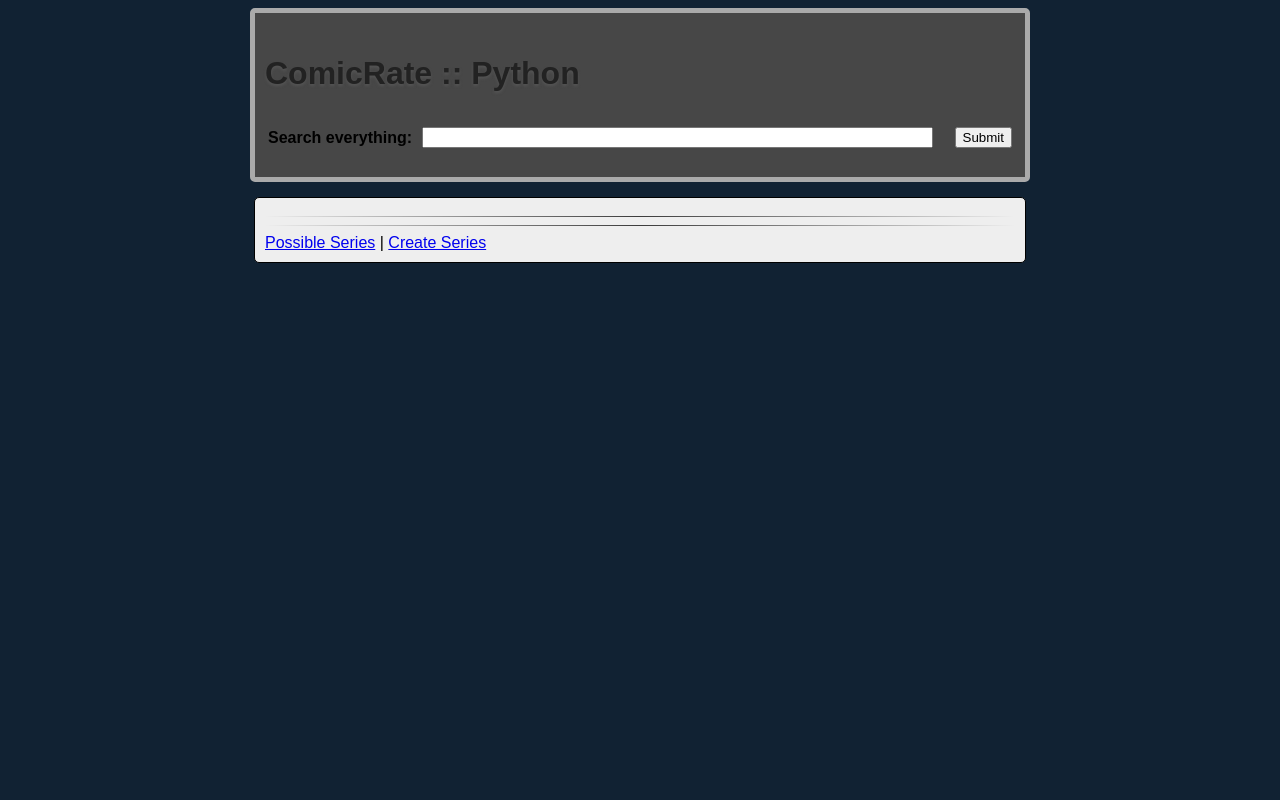
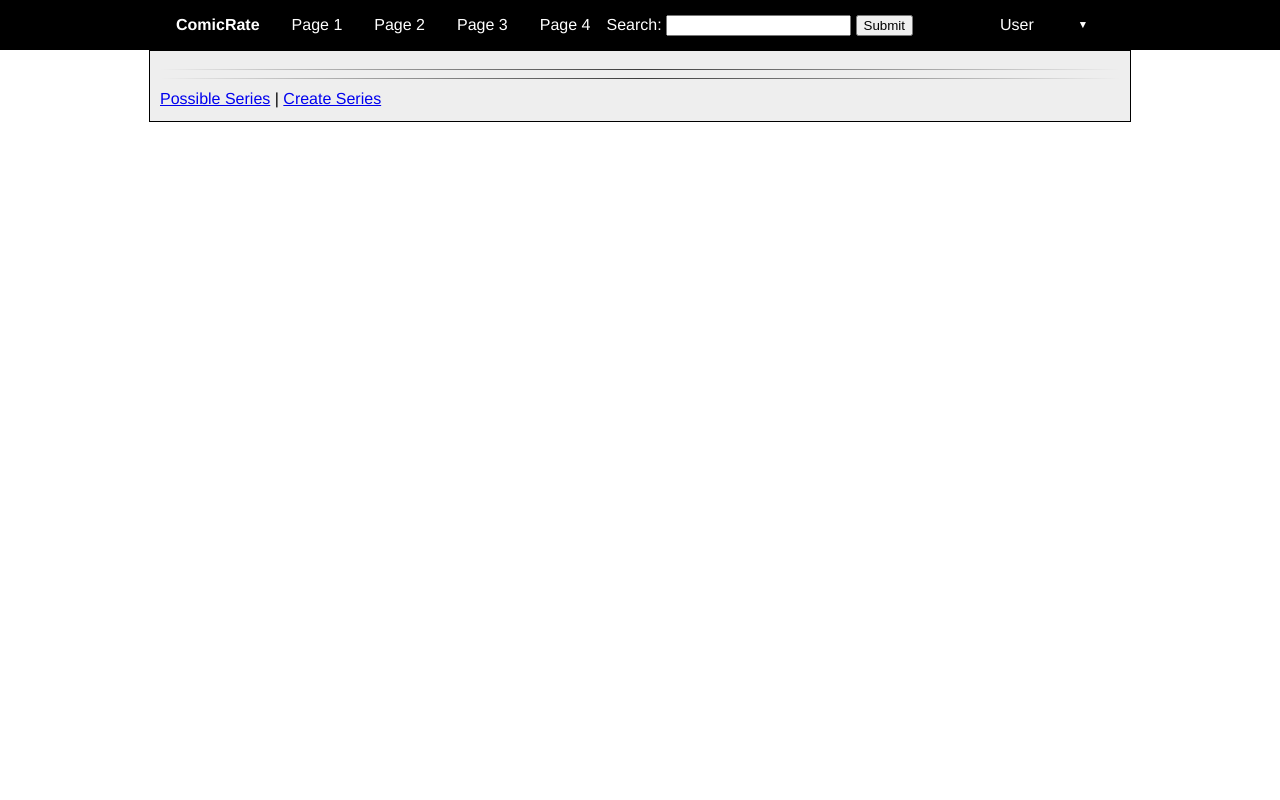
Before and after one commit to tekton/ComicsDjango, a Django app: template templates/index.html in a window 1280 px wide. Run offline with Django 3.2, Linux system fonts and the light colour scheme; the template is opened without the code that fills it, so the values that code supplies are empty; some libraries are stand-ins or nearby versions.

Commit message:
updating root file for views

```diff
--- a/templates/root.html
+++ b/templates/root.html
@@ -1,23 +1,129 @@
-<html>
+<!doctype html>
+<html lang="en">
 <head>
-    <script src="//ajax.googleapis.com/ajax/libs/jquery/1.8.3/jquery.min.js"></script>
-    <script src="//ajax.googleapis.com/ajax/libs/jqueryui/1.9.2/jquery-ui.min.js"></script>
-    <link rel="stylesheet" href="http://code.jquery.com/ui/1.9.2/themes/base/jquery-ui.css">
-    <title>{% block title %}{% endblock %}</title>
-    {% block head %}{% endblock %}
-    <style type="text/css">
+	<style>
+
+		/*
+		 * Really, REALLY base reset
+		 */
+		html,
 		body {
-    		font-family: sans-serif;
-    		background: #123;
+			margin: 0;
+			padding: 0;
+			font-size: 16px;
+			line-height: 1.5em;
+			font-family: Helvetica, Arial, sans-serif;
 		}
 
+		/*
+		 * Various helpers
+		 */
+		.pull-left {
+			float: left;
+		}
+		.pull-right {
+			float: right;
+		}
+		.ninja {
+			visibility: hidden;
+			color: black;
+			background-color: black;
+			display: none;
+		}
+
+		/*
+		 * Base Site Header Styles
+		 */
+		#siteheader {
+			height: 50px;
+			font-size: 1em;
+			line-height: 50px;
+		}
+		#siteheader a {
+			text-decoration: none;
+		}
+		#siteheader h1 {
+			margin: 0 1em;
+			padding: 0;
+			font-size: 1em;
+			float: left;
+		}
+		#siteheader ul.nav,
+		#siteheader ul.nav ul {
+			margin: 0;
+			padding: 0;
+			list-style-type: none;
+		}
+		#siteheader ul.nav > li {
+			display: block;
+			float: left;
+		}
+		#siteheader ul.nav li a {
+			display: block;
+			padding: 0 1em;
+		}
+		#siteheader ul.nav li.dropdown {
+			position: relative;
+			min-width: 120px;
+		}
+		#siteheader ul.nav li.dropdown ul.dropdown-menu {
+			display: none;
+			position: absolute;
+			top: 50px;
+			left: 0;
+			right: 0;
+			background-color: #333;
+		}
+
+
+		i[class^="icon-"] {
+			font-size: .65em;
+			margin: 0 0 0 .5em;
+			padding: 0;
+			float: right;
+		}
+		i.icon-triangle-down:after {
+			content: '\25bc';
+		}
+
+		/*
+		 * Color Definitions
+		 */
+		#siteheader {
+			background-color: #000;
+		}
+		#siteheader,
+		#siteheader a {
+			color: #FFF;
+		}
+		ul.nav li a:hover {
+			background-color: #333;
+		}
+
+		/*
+		 * Custom additions
+		 */
+		#usernav ul.nav {
+			margin: 0 1em;
+		}
+
+		/*
+		 * Sets width for site header content
+		 * Leave margin as auto and just define width
+		 */
+		#siteheader .wrapper {
+			width: 960px;
+			margin: auto;
+		}
+		/*** old ***/
+
     	#container, #head {
-    		width: 750px;
+    		width: 960px;
     		margin: 0 auto;
     		padding: 10px;
     		border: 1px solid black;
     		background: #eee;
-    		border-radius: 5px;
+    		/*border-radius: 5px;*/
     	}
 
 		#head h3 {
@@ -47,21 +153,97 @@
 		    background-image:     -ms-linear-gradient(left, rgba(0,0,0,0), rgba(0,0,0,0.75), rgba(0,0,0,0));
 		    background-image:      -o-linear-gradient(left, rgba(0,0,0,0), rgba(0,0,0,0.75), rgba(0,0,0,0));
 		}
+	</style>
 
-    </style>
+    <script src="//ajax.googleapis.com/ajax/libs/jquery/1.8.3/jquery.min.js"></script>
+    <script src="//ajax.googleapis.com/ajax/libs/jqueryui/1.9.2/jquery-ui.min.js"></script>
+    <link rel="stylesheet" href="http://code.jquery.com/ui/1.9.2/themes/base/jquery-ui.css">
+    <title>{% block title %}{% endblock %}</title>
+    {% block head %}{% endblock %}
+
 </head>
-	<div id="head">
-		<h3><a href="{% url HomeComics.views.index %}">ComicRate :: Python</a></h3>
-	    <div style="margin: 0 auto; width: 750px;">
+	<header id="siteheader">
+		<div class="wrapper">
+			<h1><a href="{% url HomeComics.views.index %}">ComicRate</a></h1>
+			<nav id="sitenav">
+				<ul class="nav">
+					<li><a href="#">Page 1</a></li>
+					<li><a href="#">Page 2</a></li>
+					<li><a href="#">Page 3</a></li>
+					<li><a href="#">Page 4</a></li>
+				</ul>
+			</nav>
+			<div id="search">
+				<ul class="nav">
+					<li>
 						<form action="{% url HomeComics.search.search_all %}" method="POST">
     	        			{% csrf_token %}
-    	        <table width="100%"><tr><th align="left" style="width:150px"><label for="id_search_data">Search everything:</label></th><td><input type="text" name="search_data" id="id_search_data" style="width:100%"/></td><td align="right" style="width:75px"><input type="Submit"></td></tr></table>
+    	        			<label for="id_search_data">Search:</label>
+    	        			<input type="text" name="search_data" id="id_search_data" />
+    	        			<input type="Submit" />
     	    			</form>
+					</li>
+				</ul>
+			</div>
+			<div id="usernav">
+				<ul class="nav pull-right">
+					<li class="dropdown">
+						<a href="#">User <i class="icon-triangle-down"></i></a>
+						<ul class="dropdown-menu">
+							<li><a href="#">Settings</a></li>
+							<li><a href="#">Logout</a></li>
+						</ul>
+					</li>
+				</ul>
+			</div>
+
+		</div>
+	</header>
+
+    <div id="container">
+		<div class="wrapper">
+			{% block main %}{% endblock %}
 		</div>
 	</div>
 
-    <div id="container">
-        {% block main %}{% endblock %}
-    </div>
+    <footer id="sitefooter">
+		<div class="wrapper"></div>
+	</footer>
+	<script src="http://ajax.googleapis.com/ajax/libs/jquery/1.10.2/jquery.min.js"></script>
+	<script>
+		$(function(){
+			/*
+			 * Navbar Dropdown Menu JavaScript
+			 */
+			var dropdownMenus = $('li.dropdown');
+
+			dropdownMenus.bind('click',function(evt){
+				evt.preventDefault();
+
+				var dropdownTrigger = $(this),
+					dropdownMenu = dropdownTrigger.find('> ul.dropdown-menu'),
+					allDropdowns = $('.dropdown-menu');
+
+				allDropdowns.each(function(idx,el){
+					el = $(el);
+					if (el[0] != dropdownMenu[0]) {
+						el.hide();
+					}
+					else {
+						el.toggle();
+					}
+				})
+			});
+
+			$(document).bind('click',function(evt){
+				var targetEl = $(evt.target),
+					allDropdowns = $('.dropdown-menu');
+
+				if ( targetEl.parents('.dropdown').length <= 0 ) {
+					allDropdowns.hide();
+				}
+			});
+		});
+	</script>
 </body>
 </html>
```
Lines whose indentation alone changed are shown as unchanged.
